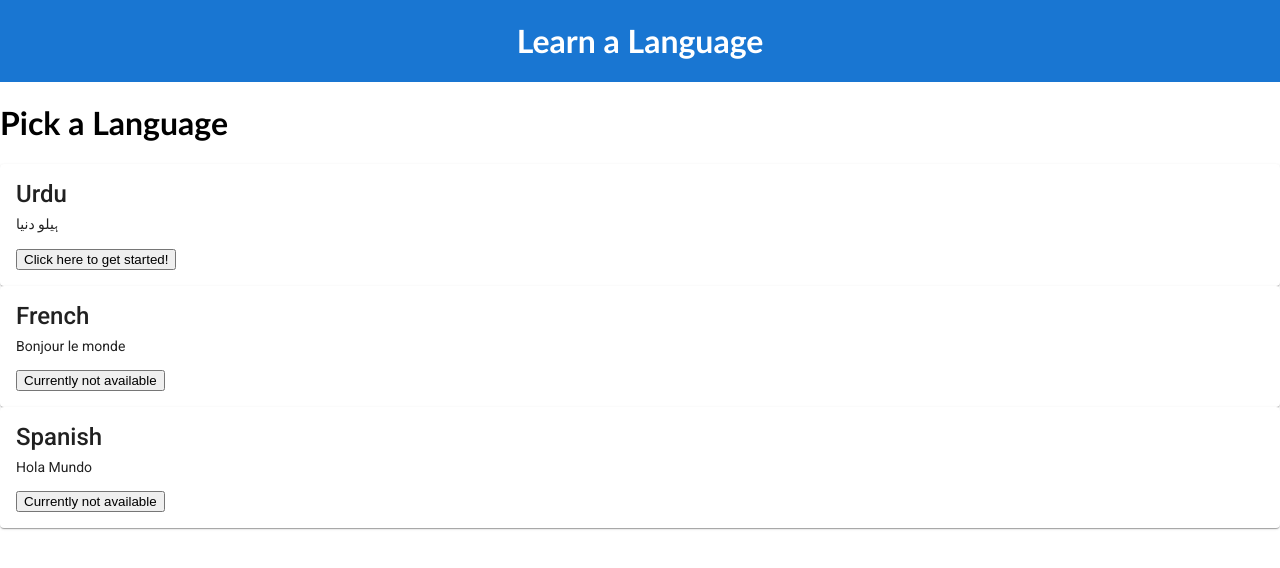
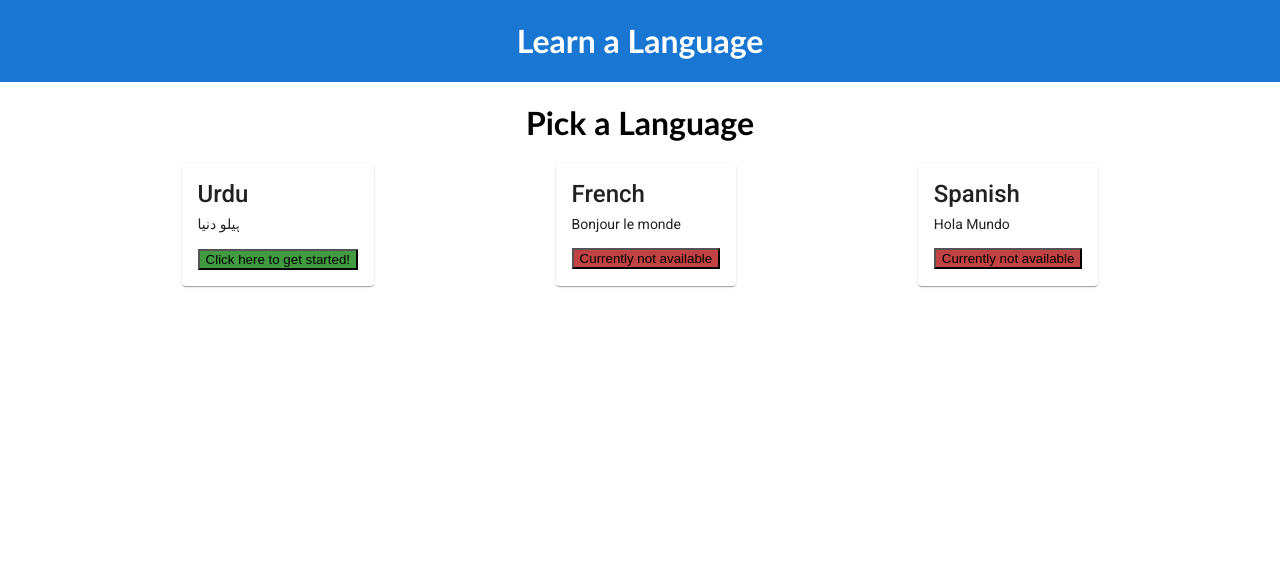
Before and after one commit to farshad-s/learn-a-lang, an Angular app: page / in a window 1280 px wide. Shown: the top 568 px of the page. Built offline with nearby package versions, Linux system fonts and the light colour scheme.

Commit message:
added styles for card

```diff
--- a/src/app/language-card/language-card.component.css
+++ b/src/app/language-card/language-card.component.css
@@ -0,0 +1,17 @@
+.title {
+  display: flex;
+  justify-content: center;
+}
+
+.card-container {
+  display: flex;
+  justify-content: space-evenly;
+}
+
+.available {
+  background-color: rgb(65, 156, 65);
+}
+
+.not-available {
+  background-color: rgb(192, 66, 66);
+}
```
